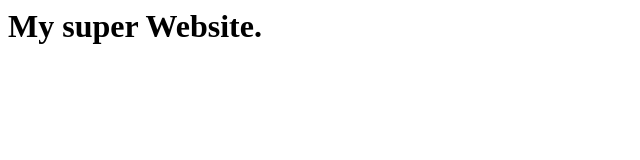
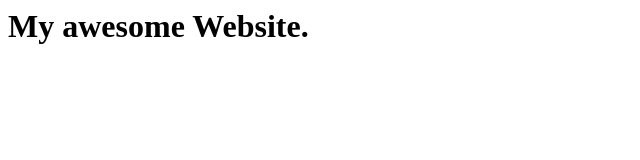
Before and after one commit to ChrissyRaffeiner/GitDemo, a plain HTML site: page index.html in a window 1280 px wide. Shown: the whole page, without its empty margins (0-640 px from the left). Drawn offline with Linux system fonts and the light colour scheme.

Commit message:
I hob in text gendert

```diff
--- a/index.html
+++ b/index.html
@@ -3,6 +3,6 @@
 
     </head>
     <body>
-        <h1>My super Website.</h1>
+        <h1>My awesome Website.</h1>
     </body>
 </html>
```
